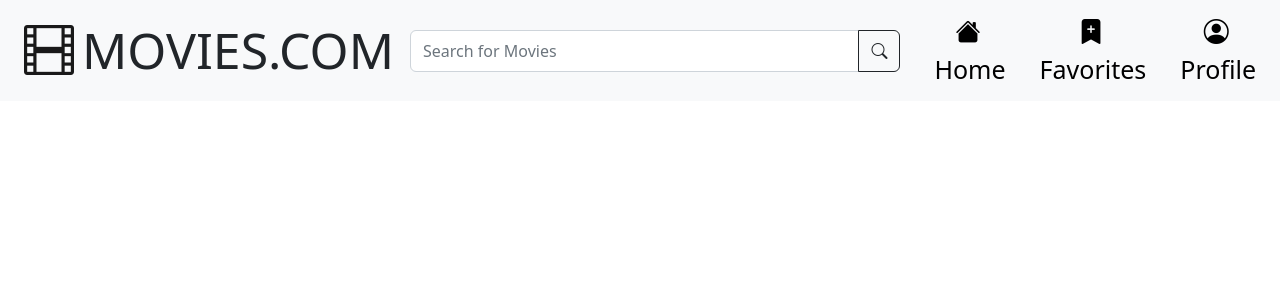
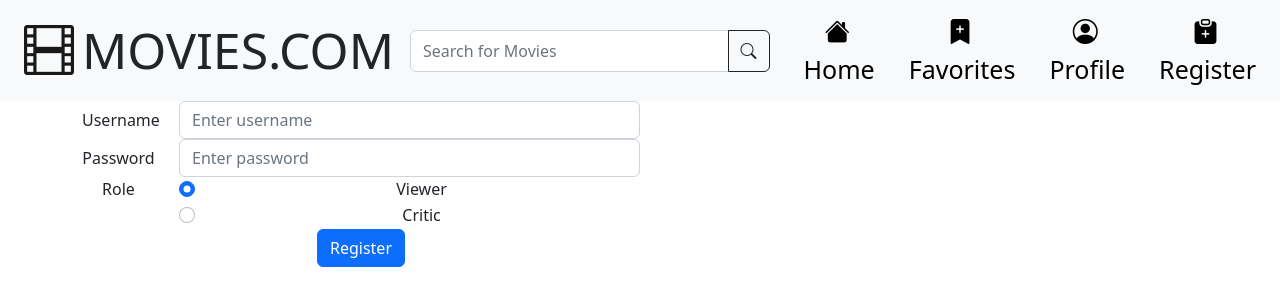
Before and after one commit to kaigoerg99/web-dev-project, a React (Create React App) app: page /register in a window 1280 px wide. Shown: the top 306 px of the page. Built offline with nearby package versions, Linux system fonts and the light colour scheme.

Commit message:
registration

```diff
--- a/src/App.js
+++ b/src/App.js
@@ -6,6 +6,7 @@ import Home from './components/Home/Home';
 import Search from './components/Search/Search';
 import NoResult from './components/Search/NoResult';
 import Details from './components/Details/Details';
+import Register from './components/Register/Register';
 
 function App() {
   return (
@@ -17,6 +18,7 @@ function App() {
           <Route path='/search/:searchTerm' element={<Search/>}/>
           <Route path='/search' element={<NoResult/>}/>
           <Route path='/details/:id' element={<Details/>}/>
+          <Route path='/register' element={<Register/>}/>
         </Routes>
 
       </div>
--- a/src/components/Navbar/Navbar.js
+++ b/src/components/Navbar/Navbar.js
@@ -23,7 +23,7 @@ function Navbar() {
 
     return (
     <nav className="navbar navbar-expand-lg navbar-light bg-light pv-2 px-4 d-flex flex-row justify-content-between">
-        <Link to="/" className="navbar-brand" style={{'font-size': '50px'}}>
+        <Link to="/" className="navbar-brand" style={{'fontSize': '50px'}}>
             <i className="bi bi-film me-2" ></i>
             <span className="navbar-text text-dark">MOVIES.COM</span>
         </Link>
@@ -39,6 +39,7 @@ function Navbar() {
             <NavbarLink to="/" name="Home" icon="bi bi-house-fill"/>
             <NavbarLink to="/favorites" name="Favorites" icon="bi bi-bookmark-plus-fill"/>
             <NavbarLink to="/profile" name="Profile" icon="bi bi-person-circle"/>
+            <NavbarLink to="/register" name="Register" icon="bi bi-clipboard-plus-fill"/>
         </div>
 
     </nav>
--- /dev/null
+++ b/src/components/Register/Register.js
@@ -0,0 +1,60 @@
+import React, { useState } from "react";
+import { useNavigate } from "react-router-dom";
+import * as userService from "../../services/users-service";
+
+const Register = () => {
+    const navigate = useNavigate();
+    const [user, setUser] = useState({
+        username: "",
+        password: "",
+        role: 'viewer',
+    });
+
+    const register = async () => {
+        await userService.register(user);
+        //navigate("/profile");
+    };
+
+    return (
+        <div className="container">
+            <form className="w-50 ">
+                <div className="form-group row">
+                    <label className="col-sm-2 col-form-label">Username</label>
+                    <div className="col-sm-10">
+                        <input type="text" className="form-control" placeholder="Enter username" value={user.username} onChange={(e) => setUser({ ...user, username: e.target.value })}/>
+                    </div>
+                </div>
+                <div className="form-group row">
+                    <label className="col-sm-2 col-form-label">Password</label>
+                    <div className="col-sm-10">
+                        <input type="password" className="form-control" placeholder="Enter password" value={user.password} onChange={(e) => setUser({ ...user, password: e.target.value })}/>
+                    </div>
+                </div>
+                <div className="form-group">
+                    <div className="row">
+                        <legend className="col-form-label col-sm-2 pt-0">Role</legend>
+                        <div className="col-sm-10">
+                            <div className="form-check">
+                                <input className="form-check-input" type="radio" name="role" value="viewer" checked={user.role === "viewer"} onChange={(e) => setUser({ ...user, role: e.target.value })}/>
+                                <label className="form-check-label">
+                                    Viewer
+                                </label>
+                            </div>
+                            <div className="form-check">
+                                <input className="form-check-input" type="radio" name="role" value="critic" checked={user.role === "critic"} onChange={(e) => setUser({ ...user, role: e.target.value })}/>
+                                <label className="form-check-label">
+                                    Critic
+                                </label>
+                            </div>
+                        </div>
+                    </div>
+                </div>
+                <button onClick={register} className="btn btn-primary">
+                    Register
+                </button>
+            </form>
+        </div>
+    )
+}
+
+export default Register;
--- /dev/null
+++ b/src/services/users-service.js
@@ -0,0 +1,11 @@
+import axios from "axios";
+const USERS_REST_API_URL = "http://localhost:4000/api/users";
+
+const api = axios.create({
+    withCredentials: true,
+});
+
+export const register = async (user) => {
+    const response = await api.post(`${USERS_REST_API_URL}/register`, user);
+    return response.data;
+};
```
